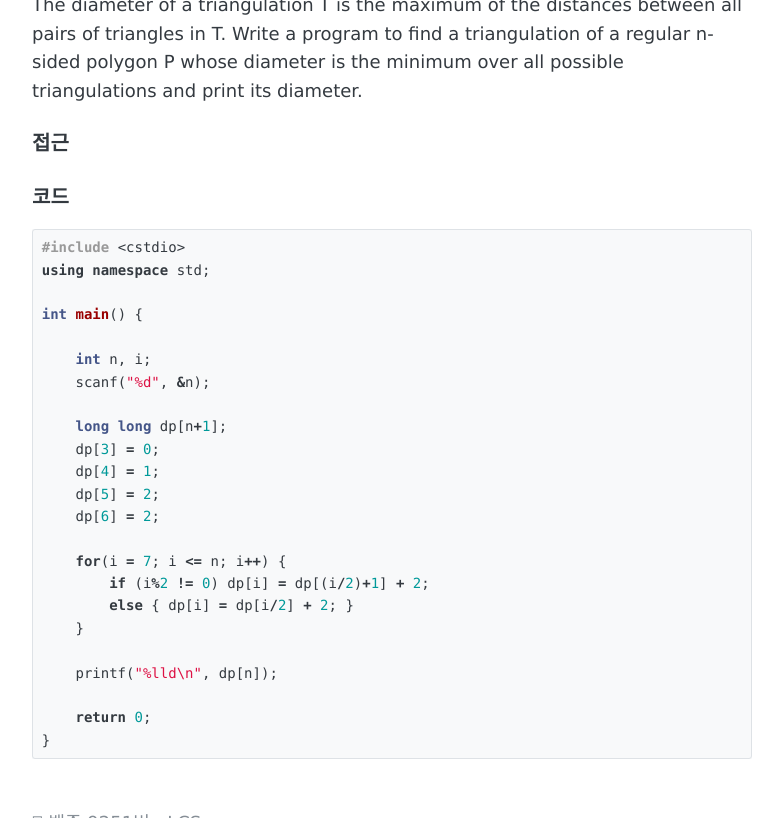
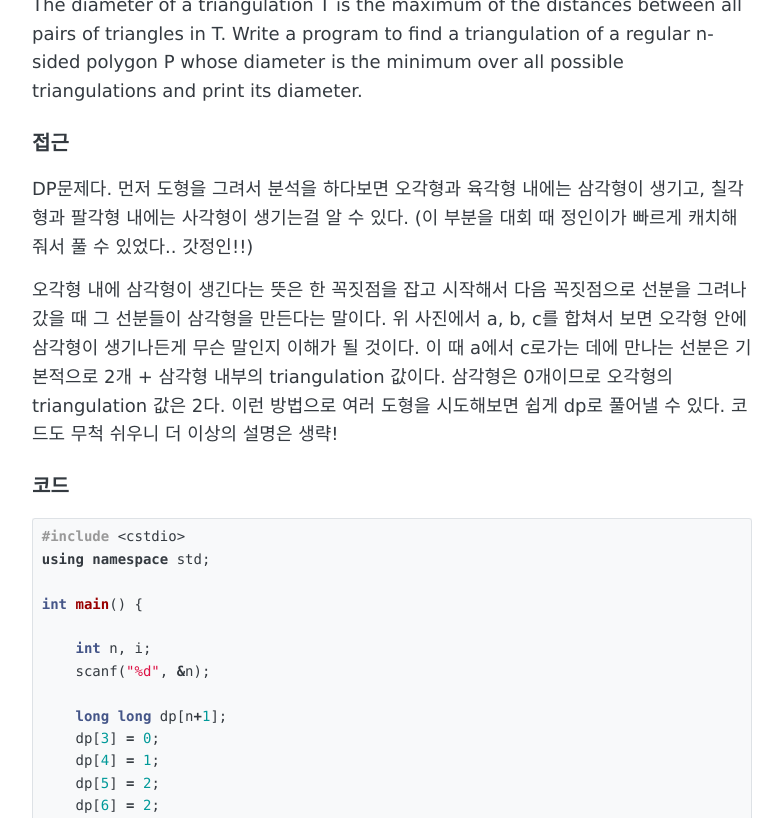
Before and after one commit to sihyungyou/sihyungyou.github.io, a Jekyll site: the page built from _posts/2019-11-15-acmicpc2019본선-J.md, in a window 1280 px wide and 900 px high, scrolled down 1047 px, cut to the strip 82-900 px from the top of the window. Shown: the whole strip, without its empty margins (248-1031 px from the left). Built offline with Jekyll 4.4.1, drawn with Linux system fonts in a browser that asks for light colours; comment, search, counter and statistics services are not loaded.

Commit message:
본선 J 풀이 추가

```diff
--- a/_posts/2019-11-15-acmicpc2019본선-J.md
+++ b/_posts/2019-11-15-acmicpc2019본선-J.md
@@ -19,6 +19,9 @@ For example, the distance of a and d in the triangulation shown in Figure J.1 is
 The diameter of a triangulation T is the maximum of the distances between all pairs of triangles in T. Write a program to find a triangulation of a regular n-sided polygon P whose diameter is the minimum over all possible triangulations and print its diameter.
 
 ### 접근
+DP문제다. 먼저 도형을 그려서 분석을 하다보면 오각형과 육각형 내에는 삼각형이 생기고, 칠각형과 팔각형 내에는 사각형이 생기는걸 알 수 있다. (이 부분을 대회 때 정인이가 빠르게 캐치해줘서 풀 수 있었다.. 갓정인!!)
+
+오각형 내에 삼각형이 생긴다는 뜻은 한 꼭짓점을 잡고 시작해서 다음 꼭짓점으로 선분을 그려나갔을 때 그 선분들이 삼각형을 만든다는 말이다. 위 사진에서 a, b, c를 합쳐서 보면 오각형 안에 삼각형이 생기나든게 무슨 말인지 이해가 될 것이다. 이 때 a에서 c로가는 데에 만나는 선분은 기본적으로 2개 + 삼각형 내부의 triangulation 값이다. 삼각형은 0개이므로 오각형의 triangulation 값은 2다. 이런 방법으로 여러 도형을 시도해보면 쉽게 dp로 풀어낼 수 있다. 코드도 무척 쉬우니 더 이상의 설명은 생략!
 
 ### 코드
 ~~~c++
```
